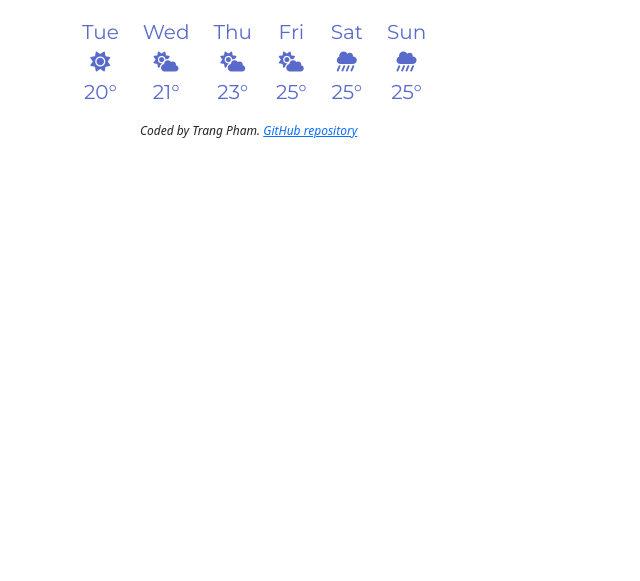
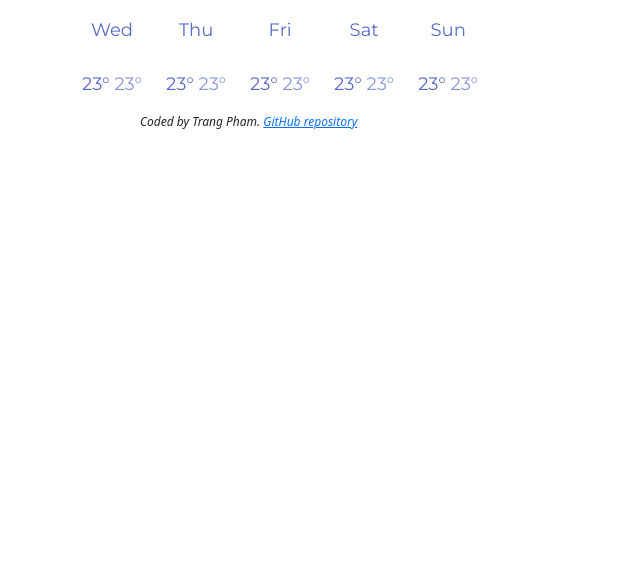
Before and after one commit to bcitd/shecodesplus-my-weather-app, a plain HTML site: page index.html in a window 1280 px wide. Shown: the part 219-800 px from the top of the page, without its empty margins (0-640 px from the left). Drawn offline with nearby package versions, Linux system fonts and the light colour scheme; no server answers.

Commit message:
Modify dummy forecast data with JS

```diff
--- a/index.html
+++ b/index.html
@@ -76,46 +76,7 @@
         </div>
       </div>
       <br />
-      <div class="container forecast">
-        <div class="row">
-          <div class="col-sm-auto">
-            Tue<br />
-            <i class="fa-solid fa-sun"></i>
-            <br />
-            20°
-          </div>
-          <div class="col-sm-auto">
-            Wed<br />
-            <i class="fa-solid fa-cloud-sun"></i>
-            <br />
-            21°
-          </div>
-          <div class="col-sm-auto">
-            Thu<br />
-            <i class="fa-solid fa-cloud-sun"></i>
-            <br />
-            23°
-          </div>
-          <div class="col-sm-auto">
-            Fri<br />
-            <i class="fa-solid fa-cloud-sun"></i>
-            <br />
-            25°
-          </div>
-          <div class="col-sm-auto">
-            Sat<br />
-            <i class="fa-solid fa-cloud-showers-heavy"></i>
-            <br />
-            25°
-          </div>
-          <div class="col-sm-auto">
-            Sun<br />
-            <i class="fa-solid fa-cloud-showers-heavy"></i>
-            <br />
-            25°
-          </div>
-        </div>
-      </div>
+      <div class="container forecast" id="forecast"></div>
       <span class="footer"
         >Coded by Trang Pham.
         <a
--- a/src/index.js
+++ b/src/index.js
@@ -37,6 +37,28 @@ function currentTime() {
   }
   let currentTime = document.querySelector("#current-time");
   currentTime.innerHTML = `${currentDay}, ${currentDate} ${currentMonth} ${currentYear} ${currentHour}:${currentMinute}`;
+}
+
+function displayForecast() {
+  let forecastElement = document.querySelector("#forecast");
+  let forecastHTML = `<div class="row">`;
+  let days = ["Wed", "Thu", "Fri", "Sat", "Sun"];
+  days.forEach(function (day) {
+    forecastHTML =
+      forecastHTML +
+      `
+        <div class="col-sm-auto">
+          <div class="forecast-date">${day}</div>
+          <img src="" alt="" id="weather-icon" />
+          <div class="forecast-temps>
+            <span class="highest-forecast-temp">23°</span>
+            <span class="lowest-forecast-temp">23°</span>
+          </div>
+        </div>
+      `;
+  });
+  forecastHTML = forecastHTML + `</div>`;
+  forecastElement.innerHTML = forecastHTML;
 }
 
 function showCurrentTemp(response) {
@@ -122,3 +144,4 @@ degreeF.addEventListener("click", convertFahrenheit);
 
 currentTime();
 searchCity("Hanoi");
+displayForecast();
--- a/src/styles.css
+++ b/src/styles.css
@@ -62,7 +62,11 @@
 }
 .forecast {
   text-align: center;
-  font-size: 20px;
+  font-size: 18px;
+  font-weight: 600px;
+}
+.lowest-forecast-temp {
+  opacity: 0.7;
 }
 .footer {
   display: block;
```
